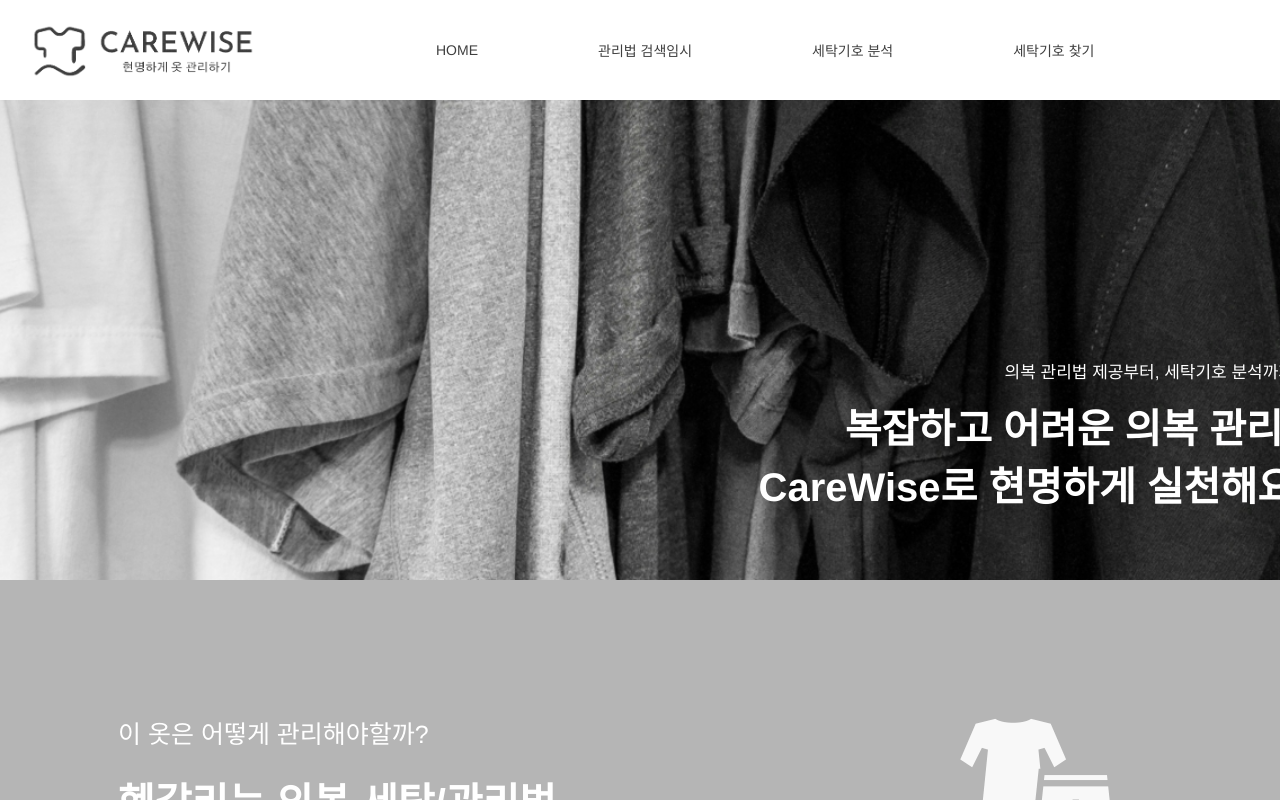
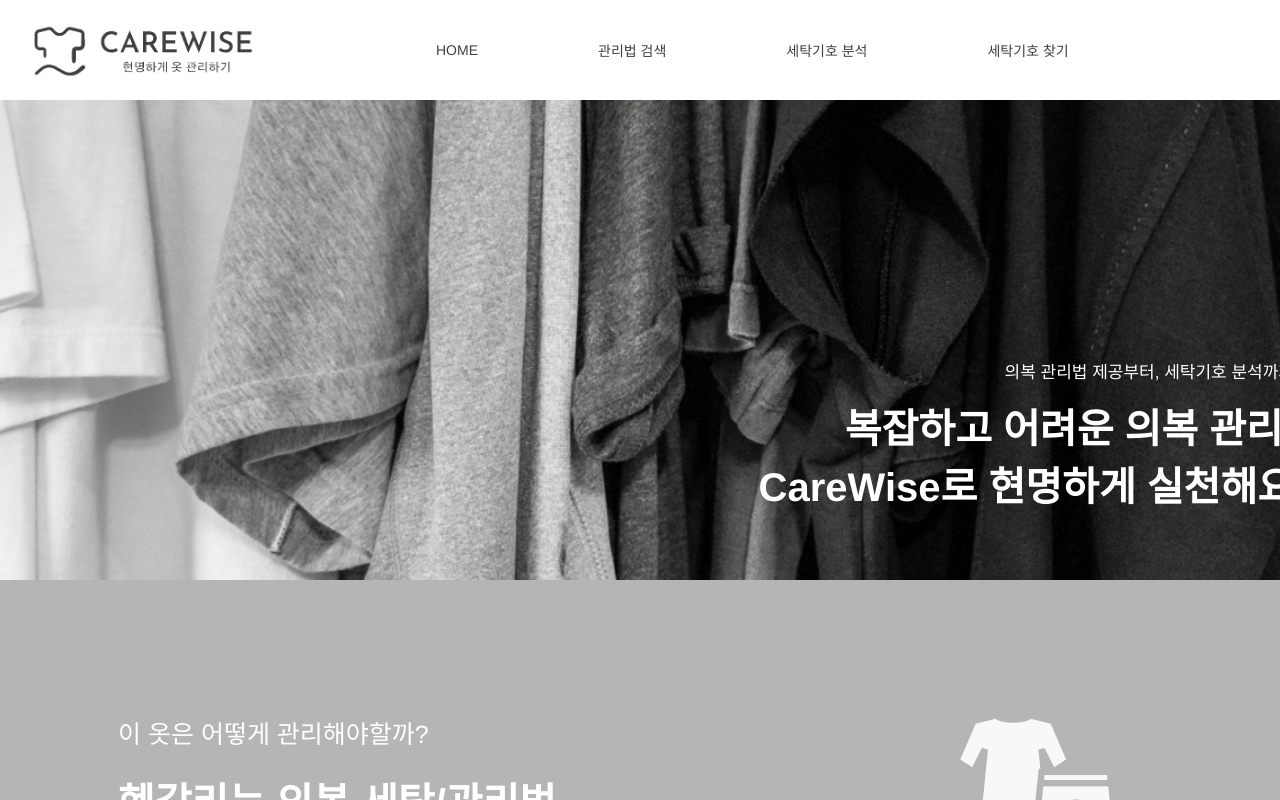
Before and after one commit to jsh6269/CareWise, a React (Create React App) app: page / in a window 1280 px wide. Shown: the top 800 px of the page. Built offline with nearby package versions, Linux system fonts and the light colour scheme.

Commit message:
이상한거 넣은거 없앰

```diff
--- a/src/components/Header/index.jsx
+++ b/src/components/Header/index.jsx
@@ -21,7 +21,7 @@ const Header = () => {
           </Link>
           <Link to="/care-search">
             <div className="relative w-fit mt-[-1.00px] [font-family:'Inter-Regular',Helvetica] font-normal text-[#3f3f3f] text-[16px] text-sm tracking-[0] leading-[normal]">
-              관리법 검색임시
+              관리법 검색
             </div>
           </Link>
           <Link to="/label-ex">
```
